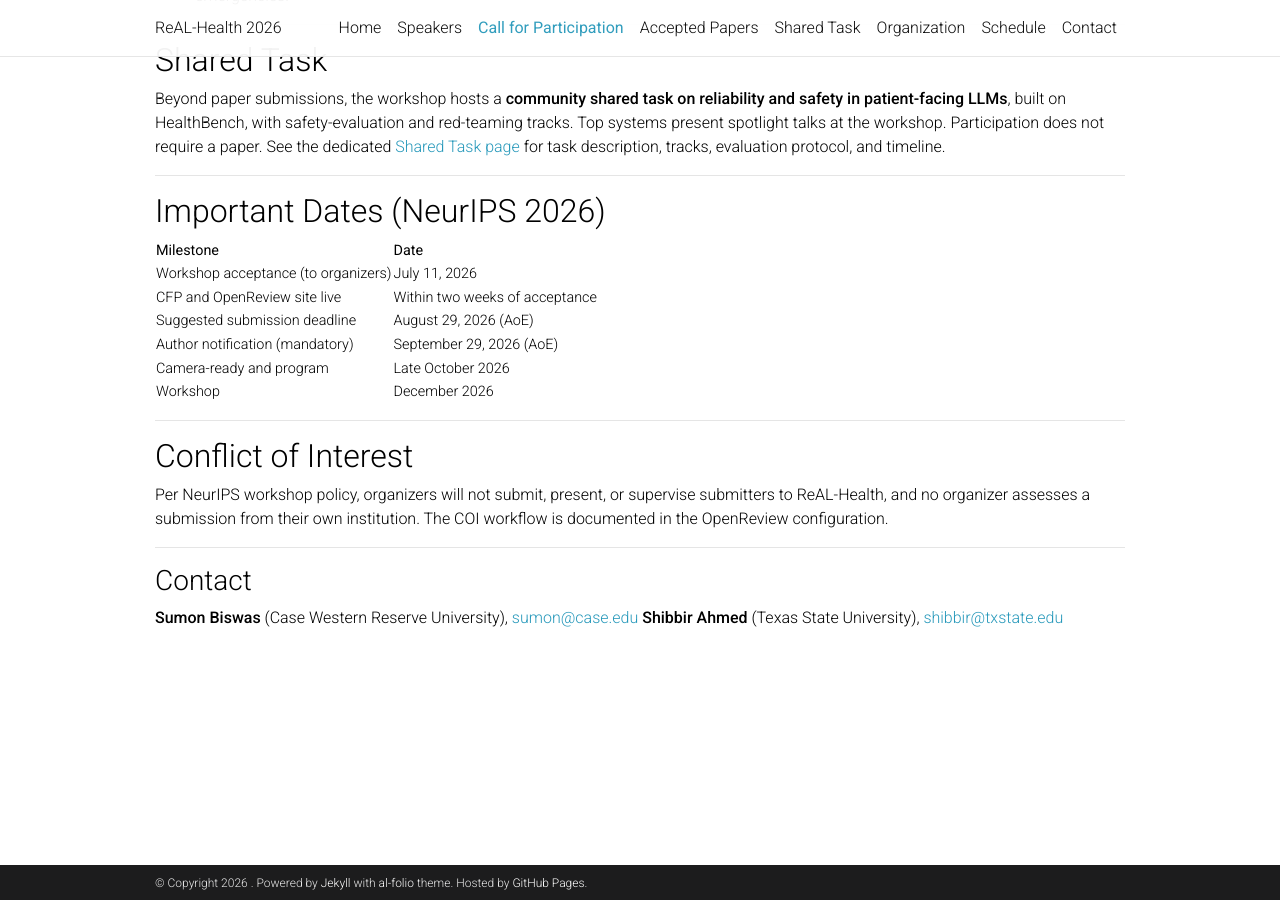
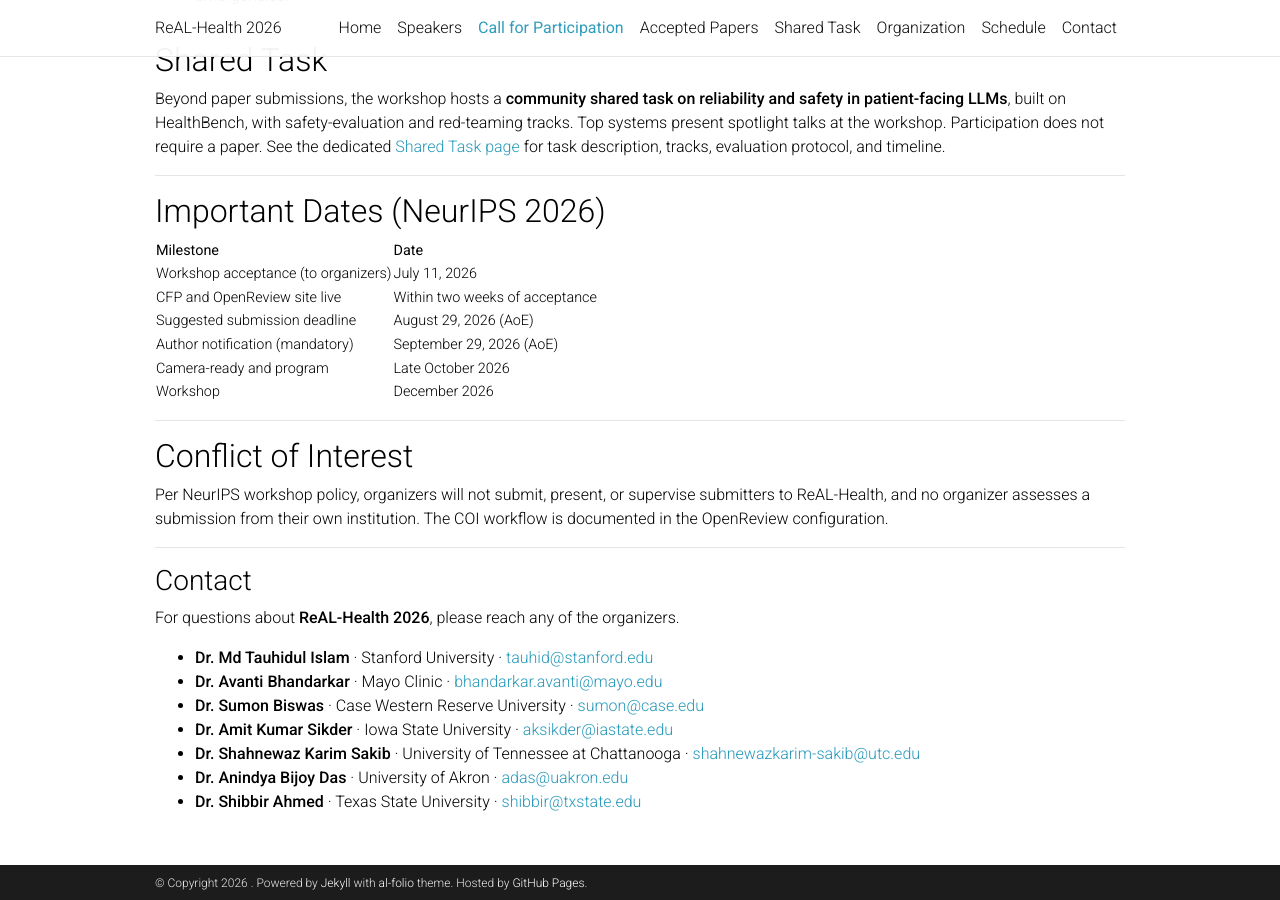
Before and after one commit to real-health-neurips/real-health-neurips.github.io, a Jekyll site: the page built from _pages/call_for_paper.md, in a window 1280 px wide and 900 px high, scrolled down 1271 px. Built offline with Jekyll 4.4.1, drawn with Linux system fonts in a browser that asks for light colours; comment, search, counter and statistics services are not loaded; a style sheet for code colours, icons or effects is not loaded.

Commit message:
Update call_for_paper.md

```diff
--- a/_pages/call_for_paper.md
+++ b/_pages/call_for_paper.md
@@ -81,5 +81,12 @@ Per NeurIPS workshop policy, organizers will not submit, present, or supervise s
 
 ### Contact
 
-**Sumon Biswas** (Case Western Reserve University), [sumon@case.edu](mailto:sumon@case.edu)
-**Shibbir Ahmed** (Texas State University), [shibbir@txstate.edu](mailto:shibbir@txstate.edu)
+For questions about **ReAL-Health 2026**, please reach any of the organizers.
+
+- **Dr. Md Tauhidul Islam** &middot; Stanford University &middot; [tauhid@stanford.edu](mailto:tauhid@stanford.edu)
+- **Dr. Avanti Bhandarkar** &middot; Mayo Clinic &middot; [bhandarkar.avanti@mayo.edu](mailto:bhandarkar.avanti@mayo.edu)
+- **Dr. Sumon Biswas** &middot; Case Western Reserve University &middot; [sumon@case.edu](mailto:sumon@case.edu)
+- **Dr. Amit Kumar Sikder** &middot; Iowa State University &middot; [aksikder@iastate.edu](mailto:aksikder@iastate.edu)
+- **Dr. Shahnewaz Karim Sakib** &middot; University of Tennessee at Chattanooga &middot; [shahnewazkarim-sakib@utc.edu](mailto:shahnewazkarim-sakib@utc.edu)
+- **Dr. Anindya Bijoy Das** &middot; University of Akron &middot; [adas@uakron.edu](mailto:adas@uakron.edu)
+- **Dr. Shibbir Ahmed** &middot; Texas State University &middot; [shibbir@txstate.edu](mailto:shibbir@txstate.edu)
```
